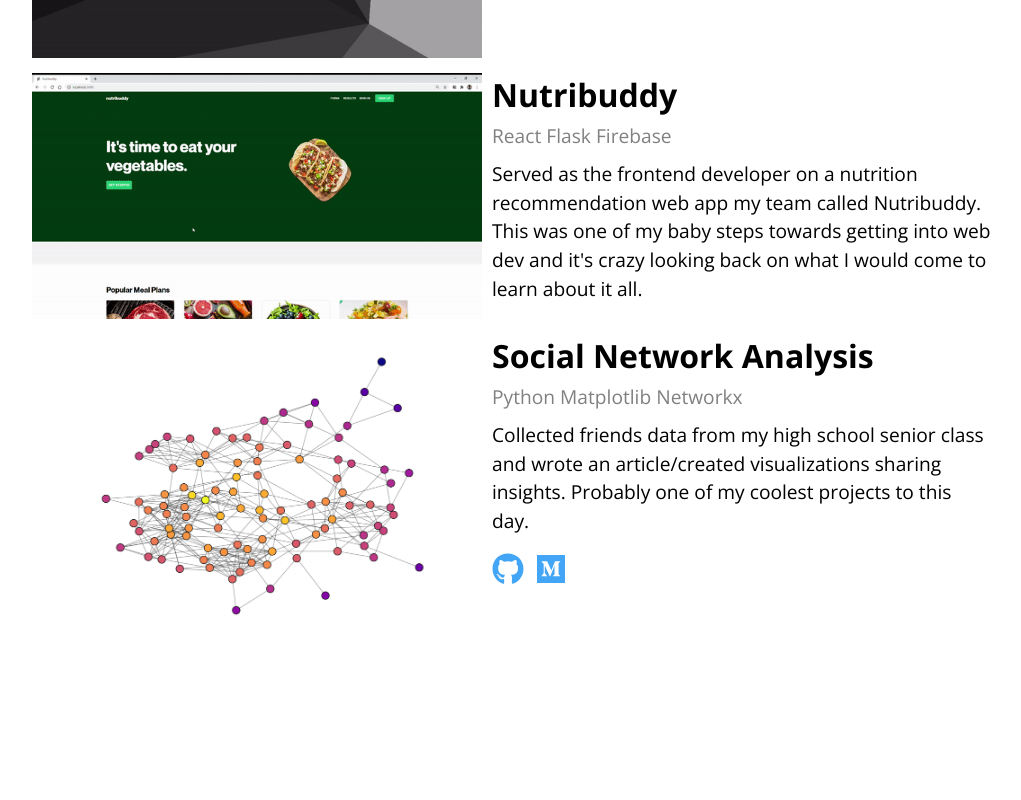
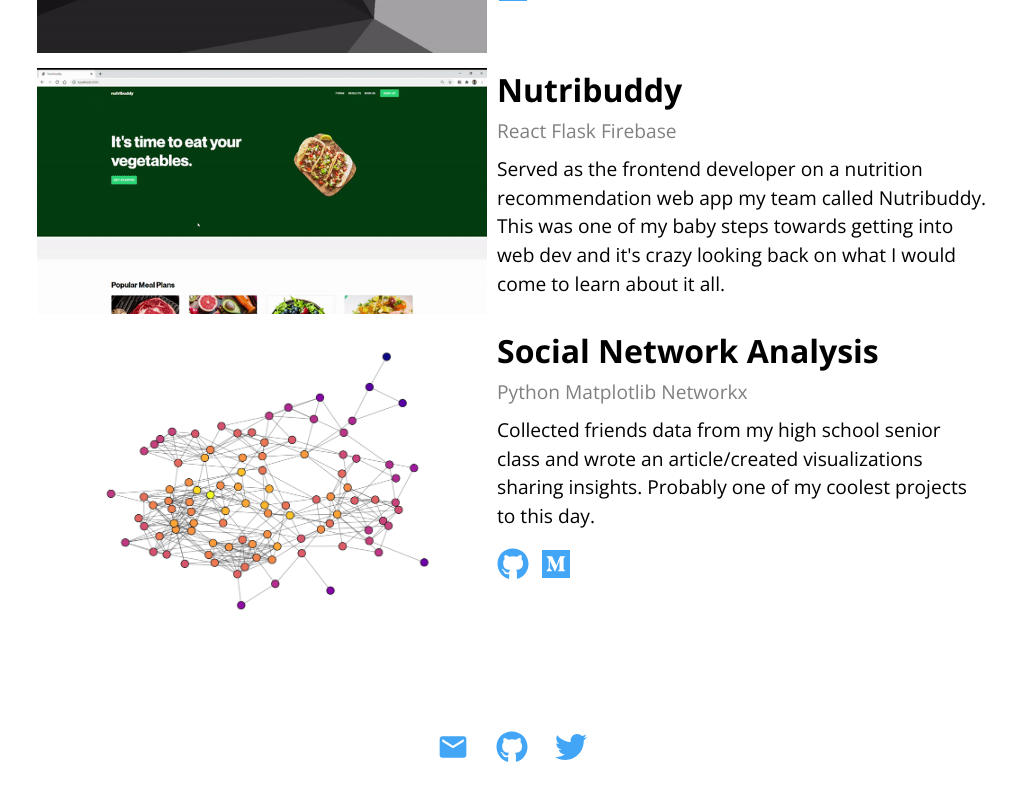
Before and after one commit to alecchendev/alecchendev.github.io, a Next.js app: page /projects in a window 1280 px wide. Shown: the part 1357-2157 px from the top of the page, without its empty margins (128-1149 px from the left). Built offline with nearby package versions, Linux system fonts and the light colour scheme.

Commit message:
Implement footer

```diff
--- a/components/layout.js
+++ b/components/layout.js
@@ -3,6 +3,8 @@
 import styles from '../styles/layout.module.css'
 import utilStyles from '../styles/utils.module.css'
 import Link from 'next/link'
+import { FaGithub, FaTwitter } from 'react-icons/fa';
+import { MdEmail } from 'react-icons/md';
 
 const name = 'Alec Chen';
 export const siteTitle = 'Alec Chen';
@@ -39,7 +41,10 @@
       <main className={styles.content}>{children}</main>
 
       <footer className={styles.footer}>
-
+        <a className={styles.icon} href={'https://github.com/alecchendev'} target="_blank"><MdEmail/></a>
+        <a className={styles.icon} href={'mailto:alecchendev@gmail.com'} target="_blank"><FaGithub/></a>
+        <a className={styles.icon} href={'https://twitter.com/alecchendev'} target="_blank"><FaTwitter/></a>
+        {/* <a className={styles.icon} href={item.medium} target="_blank"><FaMedium/></a> */}
       </footer>
 
 
--- a/styles/layout.module.css
+++ b/styles/layout.module.css
@@ -1,7 +1,8 @@
 .container {
-	max-width: 60rem;
+	max-width: 950px;
+	padding-top: 75px;
 	padding-bottom: 100px;
-	margin: 0 auto 3rem;
+	margin: auto;
 }
 
 .padTop {
@@ -24,7 +25,6 @@
 .header {
 	display: flex;
 	justify-content: space-between;
-	margin-top: 5rem;
 }
 
 .right {
@@ -47,10 +47,21 @@
 	margin-top: 100px;
 }
 
+.footer {
+	width: 150px;
+	margin: auto;
+	margin-top: 100px;
+	display: flex;
+	justify-content: space-between;
+}
 
-@media screen and (max-width: 70.6rem) {
+.icon {
+	font-size: 2rem;
+}
+
+@media screen and (max-width: 1080px) {
 	.container {
-		max-width: 85%;
+		max-width: 90%;
 		padding-left: 0;
 		padding-right: 0;
 		padding-bottom: 0;
```
